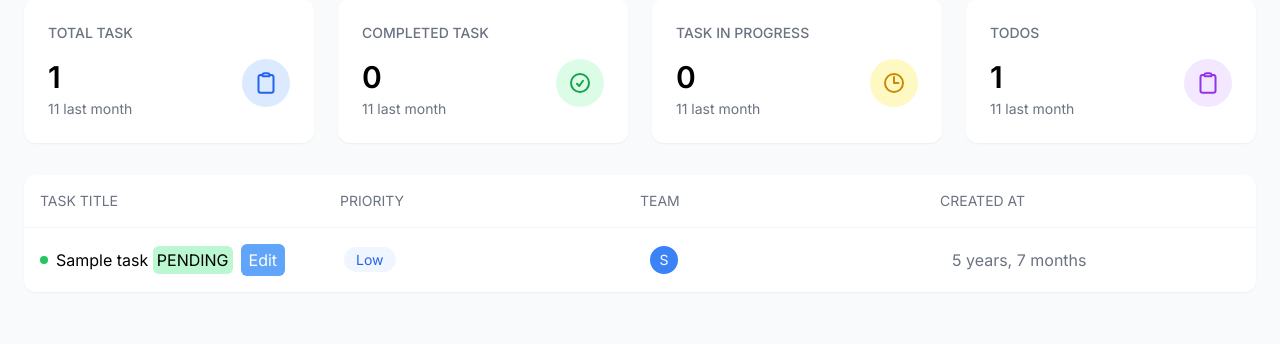
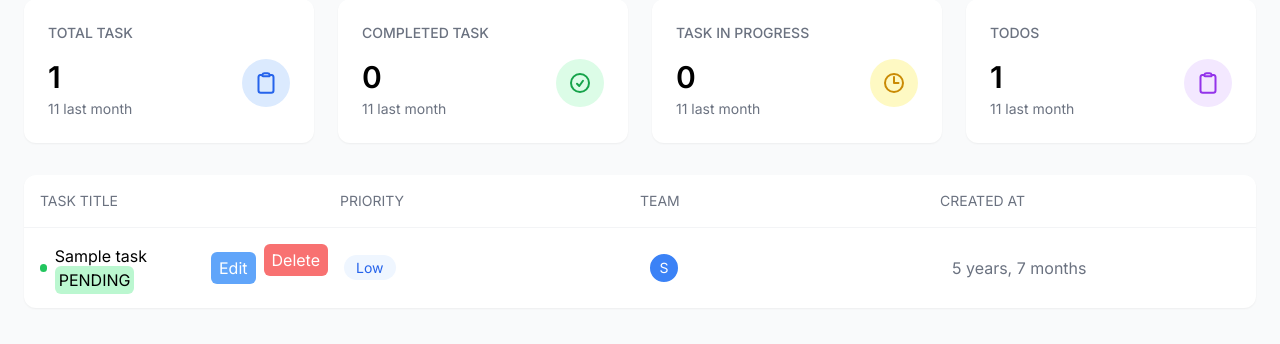
Before and after one commit to hasanulhasan/django-learning, a Django app: page /task/user-dashboard/ in a window 1280 px wide. Shown: the part 145-489 px from the top of the page. Run offline with Django 5.2, Linux system fonts and the light colour scheme; tables that the repository leaves empty hold one stand-in row (values such as "Sample post"); style sheets or scripts are compiled from the project's sources; some libraries are stand-ins or nearby versions.

Commit message:
delete operation also done

```diff
--- a/myproject/task/urls.py
+++ b/myproject/task/urls.py
@@ -1,5 +1,5 @@
 from django.urls import path
-from task.views import dashboard, manager_dashboard, user_dashboard, create_task, view_tasks, tasks_with_filter, update_task
+from task.views import dashboard, manager_dashboard, user_dashboard, create_task, view_tasks, tasks_with_filter, update_task, delete_task
 
 urlpatterns = [
     path('dashboard/', dashboard),
@@ -9,4 +9,5 @@ urlpatterns = [
     path('view_task/', view_tasks),
     path('filter_task', tasks_with_filter),
     path('update-task/<int:id>/', update_task, name='update-task'),
+    path('delete-task/<int:id>/', delete_task, name='delete-task'),
 ]
--- a/myproject/task/views.py
+++ b/myproject/task/views.py
@@ -122,6 +122,15 @@ def update_task(request, id):
     }
     return render(request, "task_form.html", context)
 
+def delete_task(request, id):
+    task = Task.objects.get(id=id)
+    if request.method == 'POST':
+        task.delete()
+        messages.success(request, "Task deleted successfully")
+        return redirect('user-dashboard')  # Redirect to user dashboard after deletion
+    else:
+        messages.error(request, "Something went wrong, please try again.")
+        return redirect('user-dashboard')
 
 def view_tasks(request):
     #retrieve all tasks from the database
--- a/myproject/templates/user-dashboard.html
+++ b/myproject/templates/user-dashboard.html
@@ -53,7 +53,7 @@
         <!-- Stats Grid  -->
         <div class="grid grid-cols-4 gap-6 mb-8">
           <!-- Total Task  -->
-          <a href="{% url 'user-dashboard' %}?type=all" >
+          <a href="{% url 'user-dashboard' %}?type=all">
             <div class="bg-white rounded-xl p-6 shadow-sm">
               <h3 class="text-sm font-medium text-gray-500 mb-4">TOTAL TASK</h3>
               <div class="flex justify-between items-start">
@@ -189,7 +189,23 @@
             <div class="grid grid-cols-4 gap-4 p-4 items-center">
               <div class="flex items-center gap-2">
                 <div class="w-2 h-2 rounded-full bg-green-500"></div>
-                <span>{{task.title}} <span class="bg-green-200 p-1 rounded-md">{{task.status}}</span> </span> <a href='{% url "update-task" task.id %}' class="px-2 py-1 bg-blue-400 rounded-md text-white">Edit</a>
+                <span
+                  >{{task.title}}
+                  <span class="bg-green-200 p-1 rounded-md"
+                    >{{task.status}}</span
+                  >
+                </span>
+                <a
+                  href='{% url "update-task" task.id %}'
+                  class="px-2 py-1 bg-blue-400 rounded-md text-white"
+                  >Edit</a
+                >
+                <form action="{% url 'delete-task' task.id %}" method="POST">
+                  {% csrf_token %}
+                  <button class="px-2 py-1 bg-red-400 rounded-md text-white">
+                    Delete
+                  </button>
+                </form>
               </div>
               <div>
                 <span
```
Lines whose indentation alone changed are shown as unchanged.
